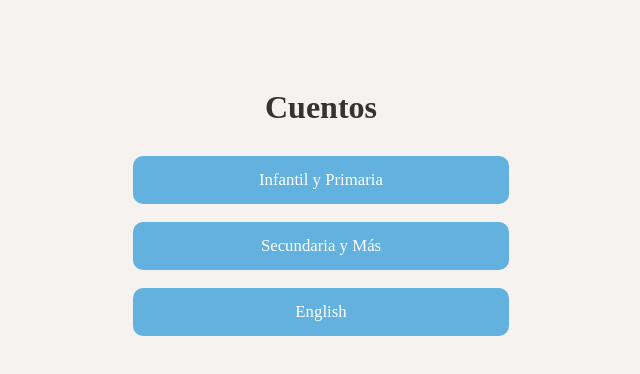
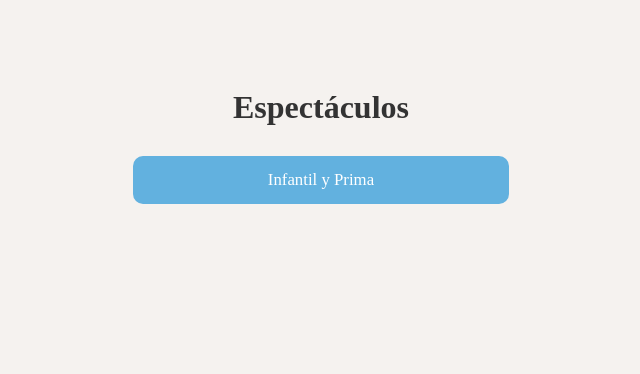
Before and after one commit to Carlospina-teatre/pinateatre, a website: page cuentos.html in a window 1280 px wide. Shown: the whole page, without its empty margins (319-959 px from the left). Drawn offline with Linux system fonts and the light colour scheme.

Commit message:
espectaculos

```diff
--- a/cuentos.html
+++ b/cuentos.html
@@ -2,9 +2,9 @@
 <html lang="es">
 <head>
   <meta charset="UTF-8" />
-  <title>Cuentos | PiñaTeatre</title>
+  <title>Espectáculos | PinaTeatre</title>
   <style>
-    body {
+    body { <h1>Espectáculos</h1>
       font-family: "Merriweather", serif;
       background-color: #f5f2ef;
       color: #2e2e2e;
@@ -34,11 +34,6 @@
   </style>
 </head>
 <body>
-  <h1>Cuentos</h1>
+  <h1>Espectáculos</h1>
   <div class="links">
-    <a href="infantil.html">Infantil y Primaria</a>
-    <a href="secundaria.html">Secundaria y Más</a>
-    <a href="english.html">English</a>
-  </div>
-</body>
-</html>
+    <a href="infantil.html">Infantil y Prima
```
